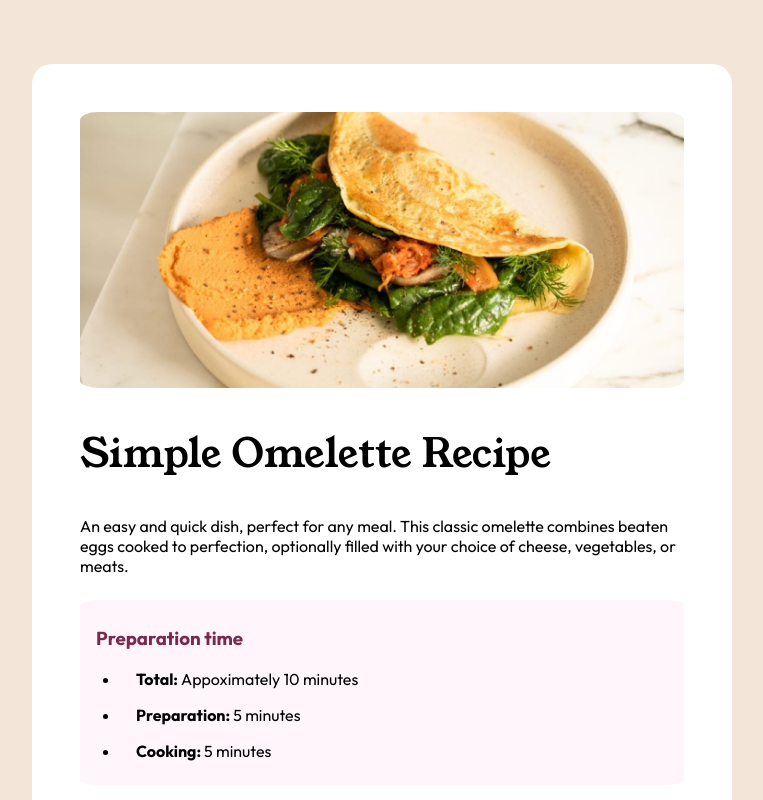
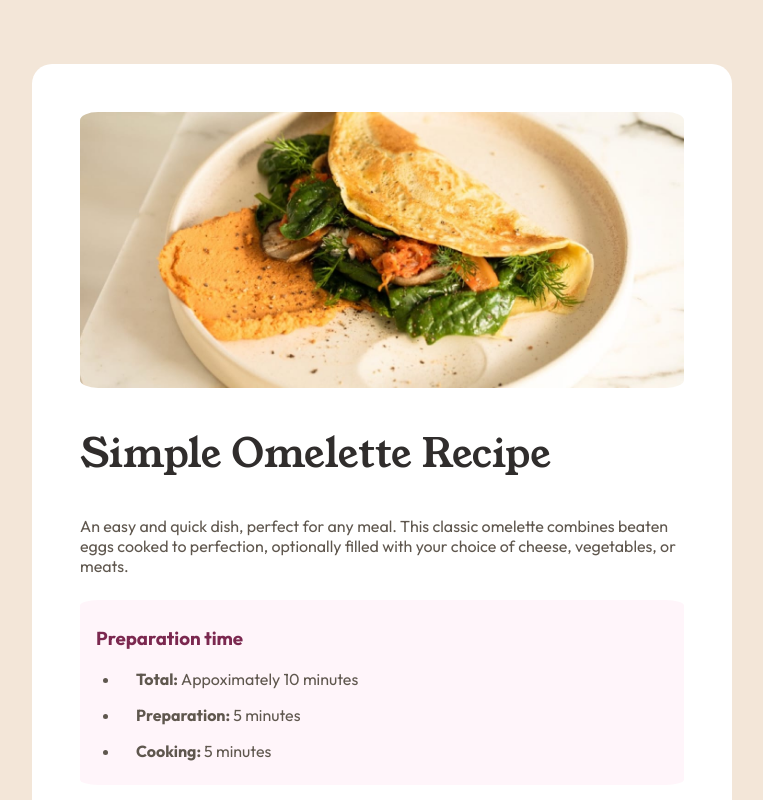
Before and after one commit to kunal90803/Frontend_Mentor_recipe_page, a plain HTML site: page index.html in a window 1280 px wide. Shown: the top 800 px of the page, without its empty margins (258-1021 px from the left). Drawn offline with Linux system fonts and the light colour scheme.

Commit message:
update css

```diff
--- a/styles.css
+++ b/styles.css
@@ -9,6 +9,7 @@ html {
     padding: 0 0 2rem 0; /* Add bottom padding only */
     background: hsl(30, 54%, 90%);
     height: 100%;
+    color: hsl(30, 10%, 34%);
 }
 
 
@@ -62,6 +63,7 @@ img{
 }
 .heading{
     font-size: clamp(2.25rem, 5vw, 2.5rem);
+    color:hsl(24, 5%, 18%) ;
 
 }
 .prep-time{
```
